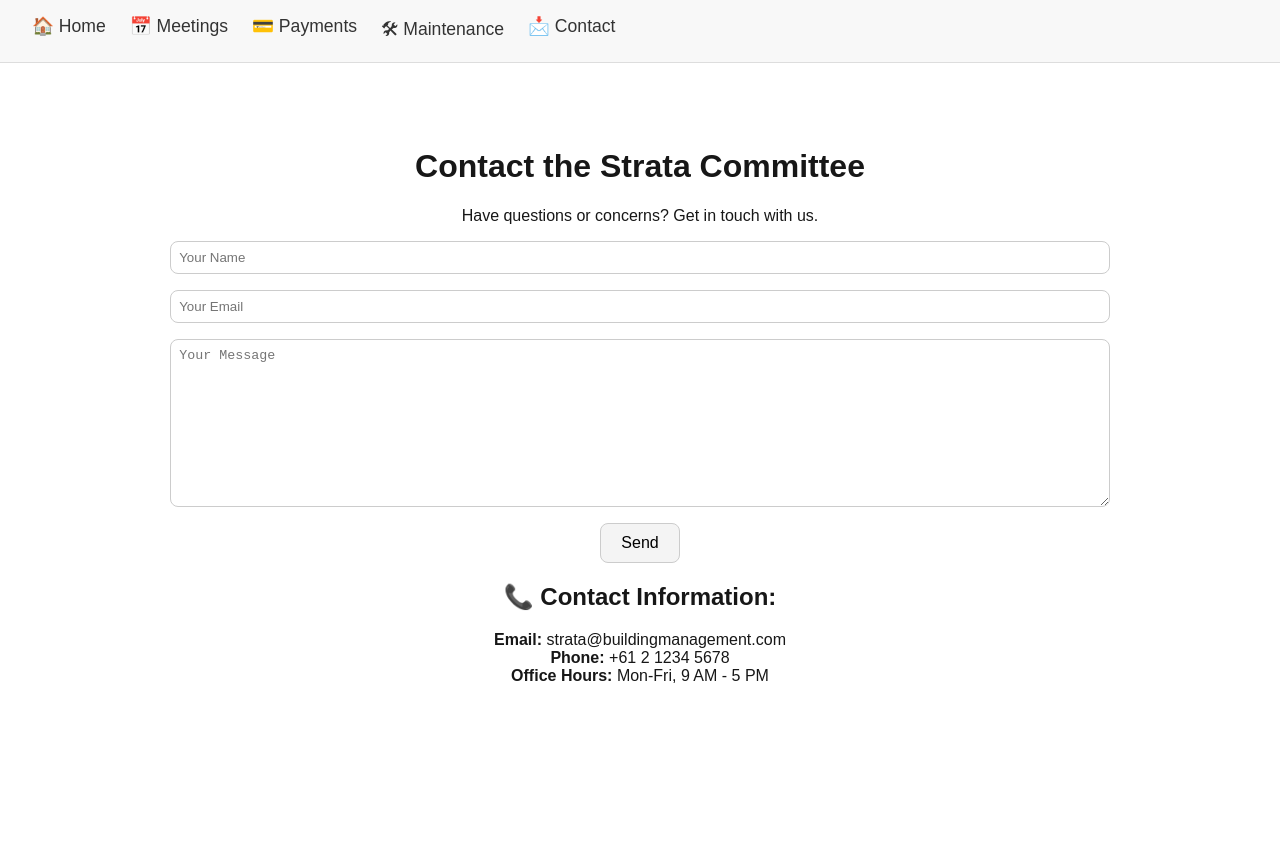
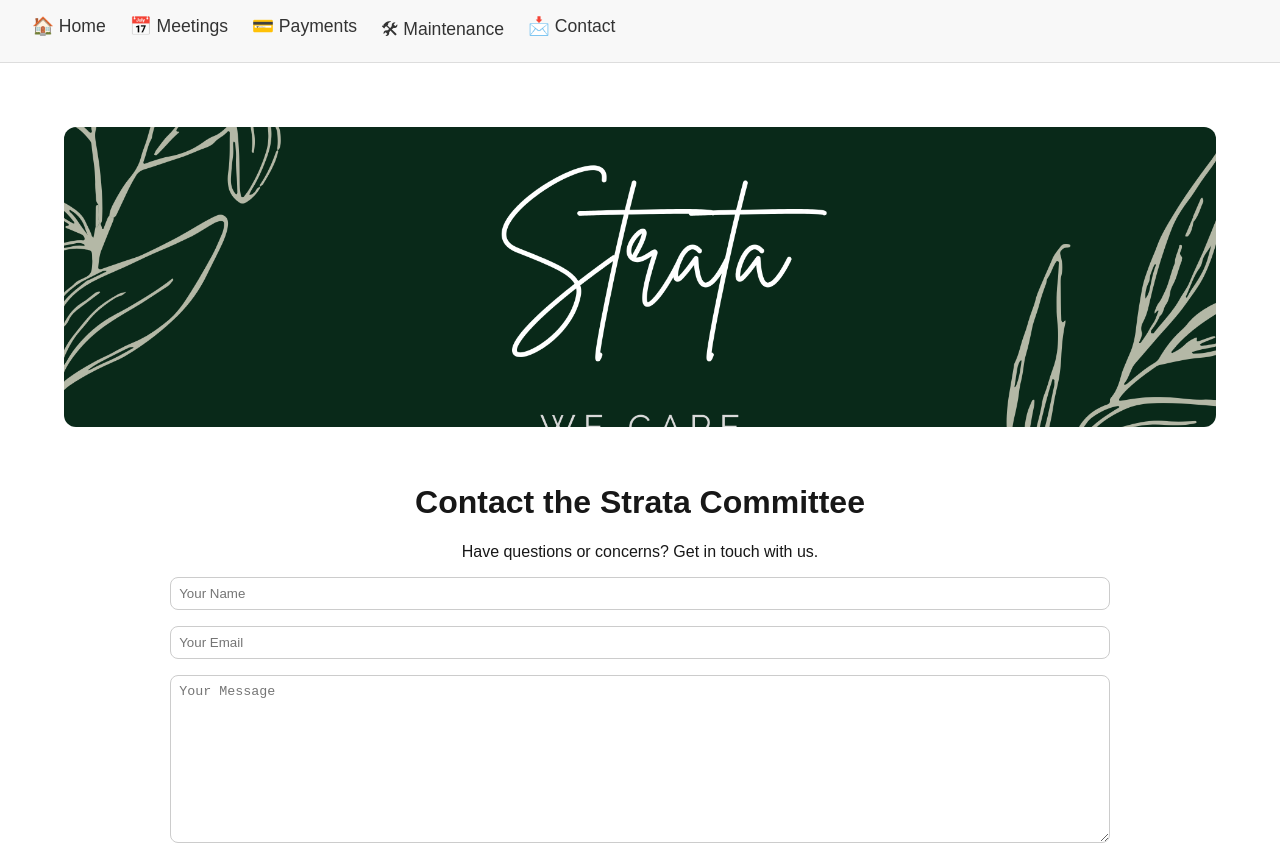
Before and after one commit to ShreyaMahesh120906/stratamanagement, a Next.js app: page /contact in a window 1280 px wide. Shown: the top 845 px of the page. Before the commit the page ends 800 px from the top, so only its background shows below. Built offline with nearby package versions, Linux system fonts and the light colour scheme.

Commit message:
Update page.tsx

```diff
--- a/app/contact/page.tsx
+++ b/app/contact/page.tsx
@@ -15,7 +15,9 @@ export default function Contact() {
     // Add logic to send form data to the server or API
   };
 
-  const handleChange = (e: React.ChangeEvent<HTMLInputElement | HTMLTextAreaElement>) => {
+  const handleChange = (
+    e: React.ChangeEvent<HTMLInputElement | HTMLTextAreaElement>
+  ) => {
     const { name, value } = e.target;
     setFormData({
       ...formData,
@@ -25,10 +27,30 @@ export default function Contact() {
 
   return (
     <main style={{ padding: "2rem", textAlign: "center" }}>
+      {/* Banner Image */}
+      <img
+        src="/images/Strata.png"
+        alt="Strata Contact Banner"
+        style={{
+          width: "100%",
+          maxHeight: "300px",
+          objectFit: "cover",
+          borderRadius: "12px",
+          marginBottom: "2rem",
+        }}
+      />
+
       <h1>Contact the Strata Committee</h1>
       <p>Have questions or concerns? Get in touch with us.</p>
 
-      <form onSubmit={handleSubmit} style={{ display: "flex", flexDirection: "column", alignItems: "center" }}>
+      <form
+        onSubmit={handleSubmit}
+        style={{
+          display: "flex",
+          flexDirection: "column",
+          alignItems: "center",
+        }}
+      >
         <input
           type="text"
           name="name"
@@ -62,9 +84,15 @@ export default function Contact() {
 
       <h2>📞 Contact Information:</h2>
       <ul style={contactInfoStyle}>
-        <li><strong>Email:</strong> strata@buildingmanagement.com</li>
-        <li><strong>Phone:</strong> +61 2 1234 5678</li>
-        <li><strong>Office Hours:</strong> Mon-Fri, 9 AM - 5 PM</li>
+        <li>
+          <strong>Email:</strong> strata@buildingmanagement.com
+        </li>
+        <li>
+          <strong>Phone:</strong> +61 2 1234 5678
+        </li>
+        <li>
+          <strong>Office Hours:</strong> Mon-Fri, 9 AM - 5 PM
+        </li>
       </ul>
     </main>
   );
```
